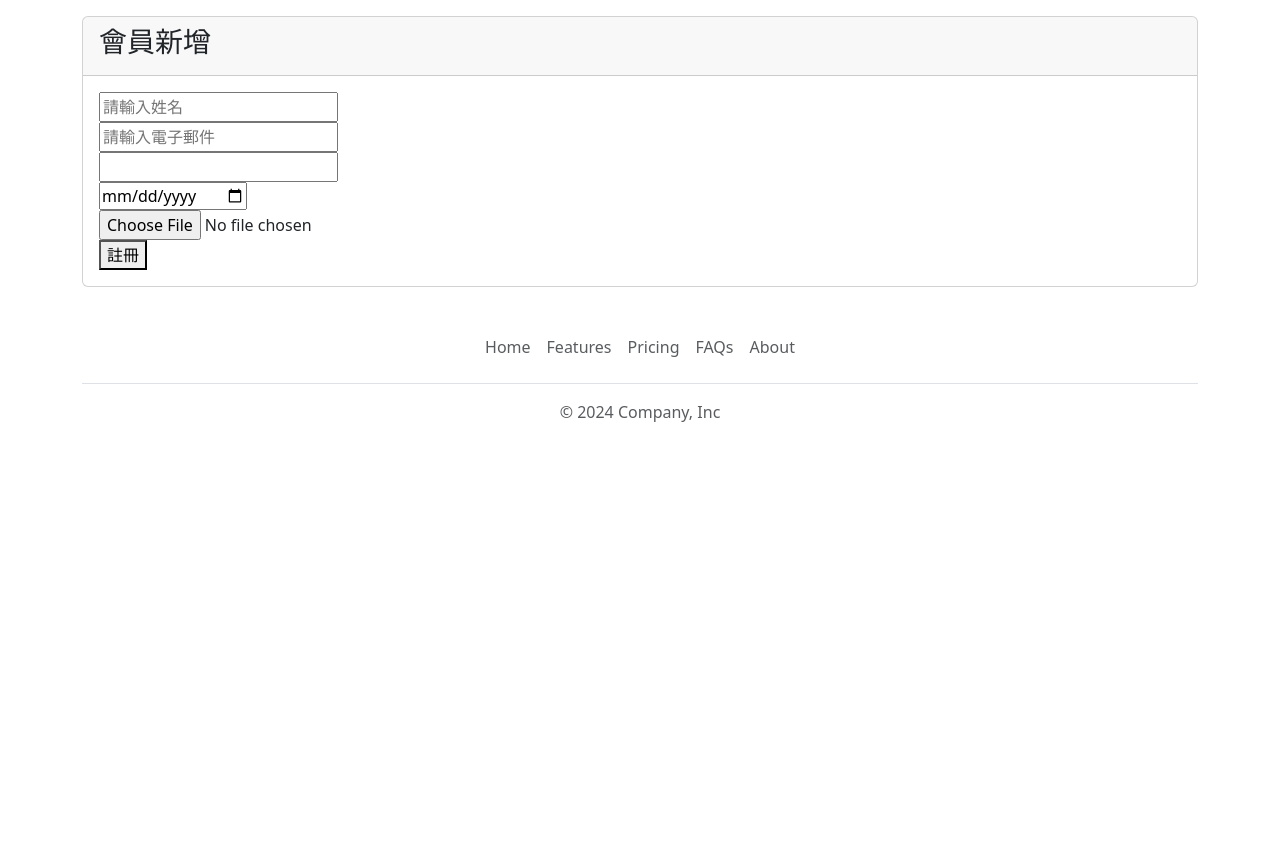
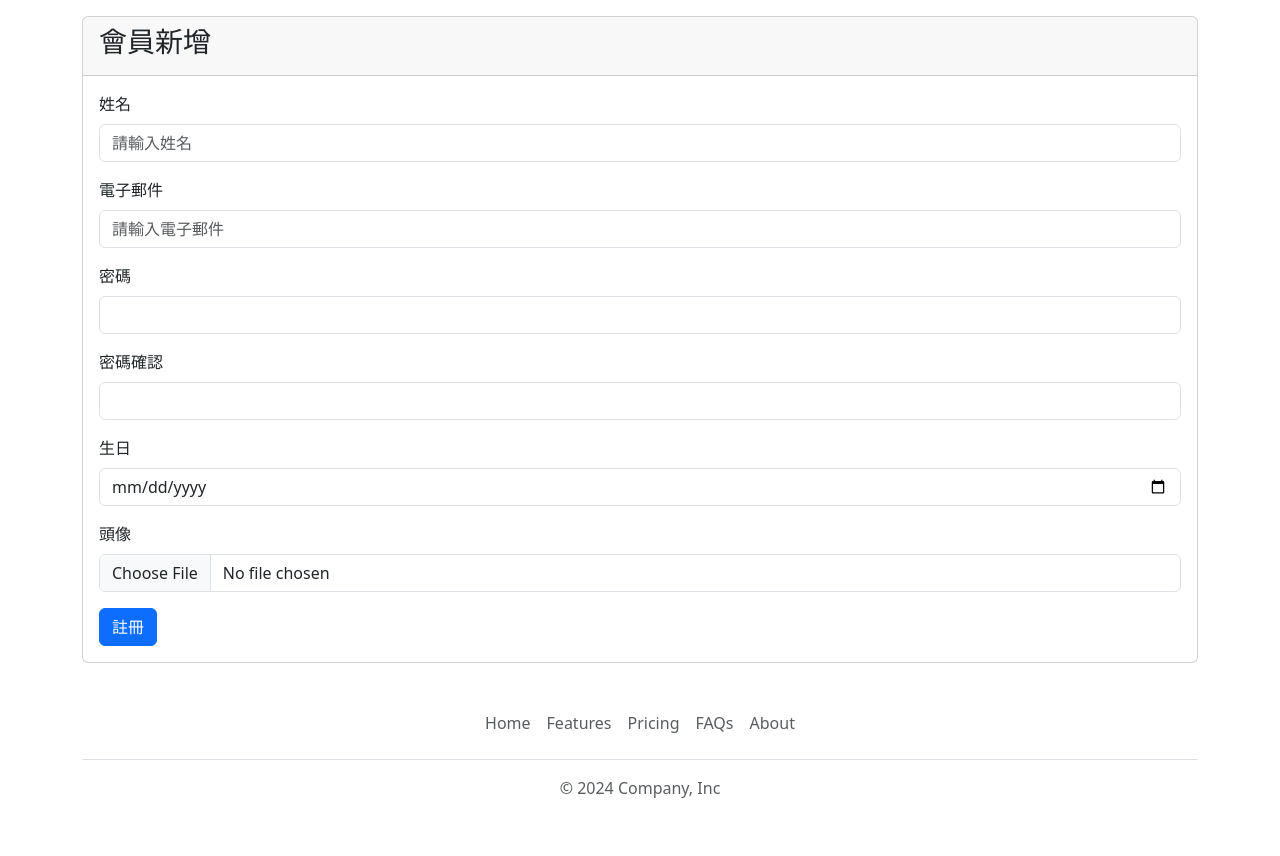
Before and after one commit to HsiaoHungWang/myproject, a Django app: page /member/register/ in a window 1280 px wide. Shown: the part 56-912 px from the top of the page. Before the commit the page ends 478 px from the top, so only its background shows below. Run offline with Django 5.2, Linux system fonts and the light colour scheme; some libraries are stand-ins or nearby versions.

Commit message:
使用 bootstrap 美化表單

```diff
--- a/member/templates/member/register.html
+++ b/member/templates/member/register.html
@@ -11,21 +11,31 @@
     -->
     <form method="POST" enctype="multipart/form-data">
         {% csrf_token %}
-        <div>
-            <input type="text" name="username" placeholder="請輸入姓名">
+
+        <div class="mb-3">
+            <label for="username" class="form-label">姓名</label>
+            <input type="text" class="form-control" name="username" id="username" placeholder="請輸入姓名">
         </div>
-        <div>
-            <input type="email" name="useremail" placeholder="請輸入電子郵件">
+        <div class="mb-3">
+            <label for="useremail" class="form-label">電子郵件</label>
+            <input type="email"class="form-control" name="useremail"  id="useremail" placeholder="請輸入電子郵件">
         </div>
-        <div>
-            <input type="password" name="userpassword">
+        <div class="mb-3">
+            <label for="userpassword" class="form-label">密碼</label>
+            <input type="password" class="form-control" name="userpassword" id="userpassword">
         </div>
-        <div>
-            <input type="date" name="userbirth">
+        <div class="mb-3">
+            <label for="userpassword1" class="form-label">密碼確認</label>
+            <input type="password" class="form-control" name="userpassword1" id="userpassword1">
         </div>
-        <div>
-            <input type="file" name="userphote" />
+        <div class="mb-3">
+            <label for="userbirth" class="form-label">生日</label>
+            <input type="date" class="form-control" name="userbirth"  id="userbirth">
         </div>
-        <button type="submit">註冊</button>
+        <div class="mb-3">
+            <label for="userphote" class="form-label">頭像</label>
+            <input type="file" class="form-control" name="userphote" id="userphote"/>
+        </div>
+        <button type="submit" class="btn btn-primary">註冊</button>
     </form>
 {% endblock %}
--- a/member/urls.py
+++ b/member/urls.py
@@ -9,5 +9,6 @@ urlpatterns = [
 
     path('edit/', views.edit, name='edit'), # http://127.0.0.1:8000/member/edit/
     path('delete/<int:id>', views.delete, name='delete'),
-    path('mobile/', views.mobile, name='mobile') # http://127.0.0.1:8000/member/mobile/
+    path('mobile/', views.mobile, name='mobile'), # http://127.0.0.1:8000/member/mobile/
+    path('formdemo/', views.formdemo, name='form')
 ]
--- a/member/views.py
+++ b/member/views.py
@@ -3,6 +3,7 @@ from django.http import HttpResponse
 from django.core.files.storage import FileSystemStorage
 from .models import Member
 from django.contrib.auth.hashers import make_password
+from .forms import MemberForm, UserForm
 
 # Create your views here.
 def index(request):
@@ -167,3 +168,8 @@ def delete(request, id):
 
 def mobile(request):
     return HttpResponse('<h2>Mobile 專屬</h2>')
+
+def formdemo(request):
+    form = MemberForm()
+    userForm = UserForm()
+    return render(request, 'member/formdemo.html', locals())
```
Also changed, not shown: member/forms.py (added, +13 -0 lines), member/templates/member/formdemo.html (added, +11 -0 lines), member/models.py (line endings or trailing spaces).
